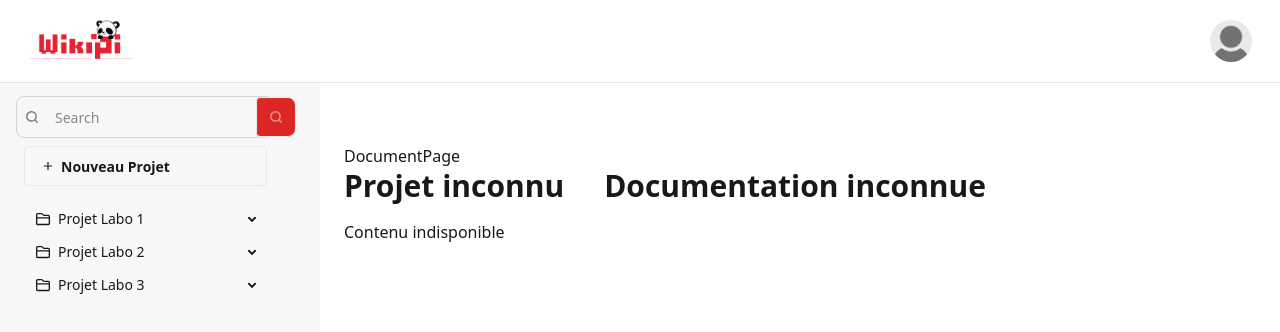
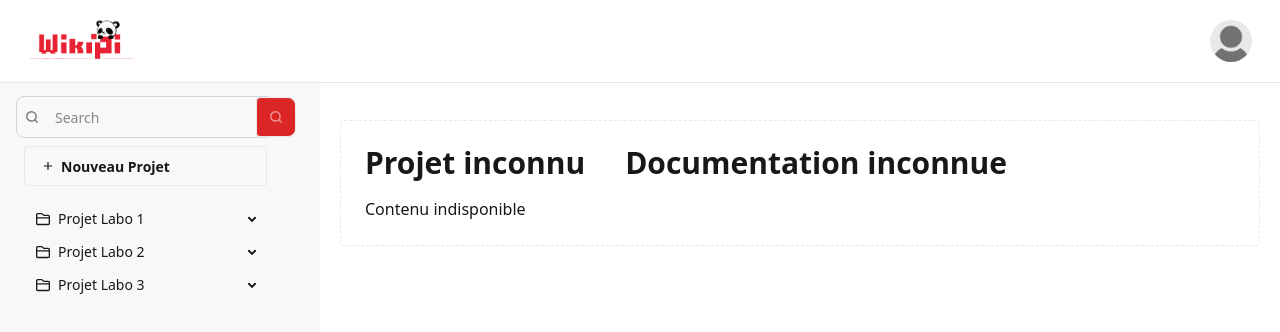
Before and after one commit to LiamOgu/wikipi, a React (Vite) app: page /Project in a window 1280 px wide. Shown: the top 332 px of the page. Built offline with nearby package versions, Linux system fonts and the light colour scheme.

Commit message:
feat: border added to documentation

```diff
--- a/src/routes/Project.jsx
+++ b/src/routes/Project.jsx
@@ -16,8 +16,8 @@ const Project = () => {
       <header >
         <Navbar />
       </header>
-      <main className="p-6 mt-30">
-        <DocumentPage project={project} documentation={documentation} />
+      <main className="p-6 mt-30 mx-5 border-1 border-dashed border-gray-200 rounded">
+
         <div className="flex flex-col mb-4 md:flex-row md:gap-10">
           <h1 className="text-3xl font-bold">{project ? project.title : "Projet inconnu"}</h1>
           <h2 className="text-3xl font-bold">{documentation ? documentation.title : "Documentation inconnue"}</h2>
```
